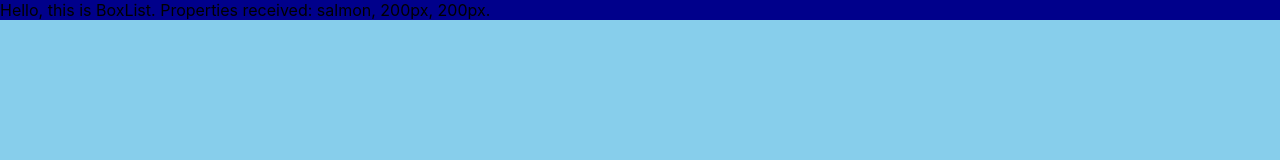
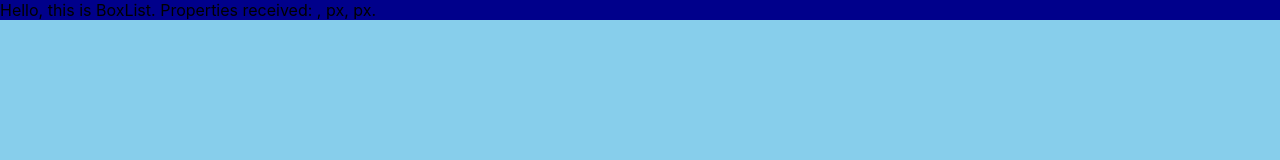
Before and after one commit to iam8/37.8-react-forms, a React (Create React App) app: page / in a window 1280 px wide. Shown: the top 160 px of the page. Built offline with nearby package versions, Linux system fonts and the light colour scheme.

Commit message:
Adjust props - now accepts a list of objects representing boxes

```diff
--- a/src/App.js
+++ b/src/App.js
@@ -12,7 +12,7 @@ import "./App.css";
 function App() {
     return (
         <div className="App">
-            <BoxList bkgColor="salmon" width={200} height={200} />
+            <BoxList boxList={[{bkgColor: "salmon", width: 200, height: 200}]} />
         </div>
     );
 }
```
